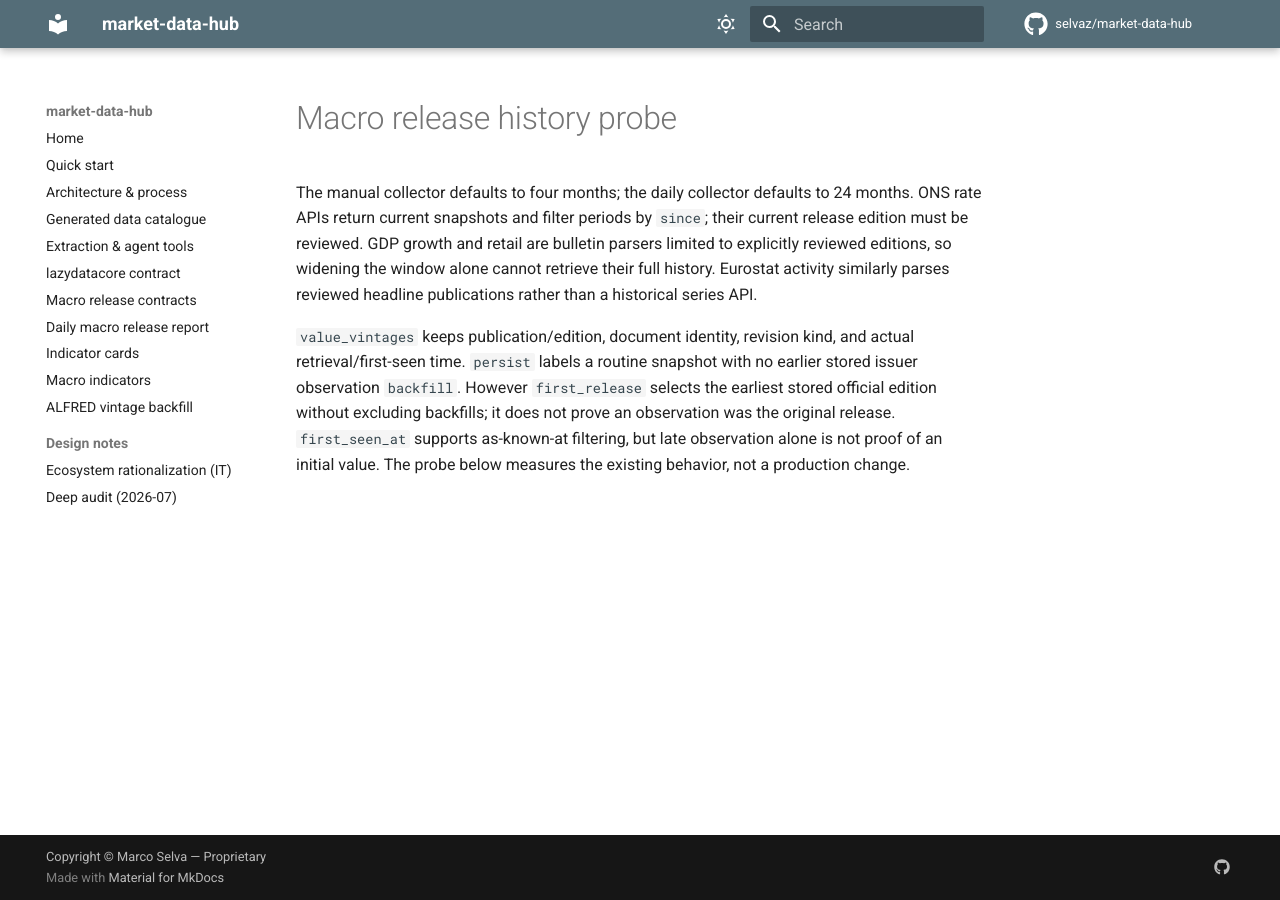
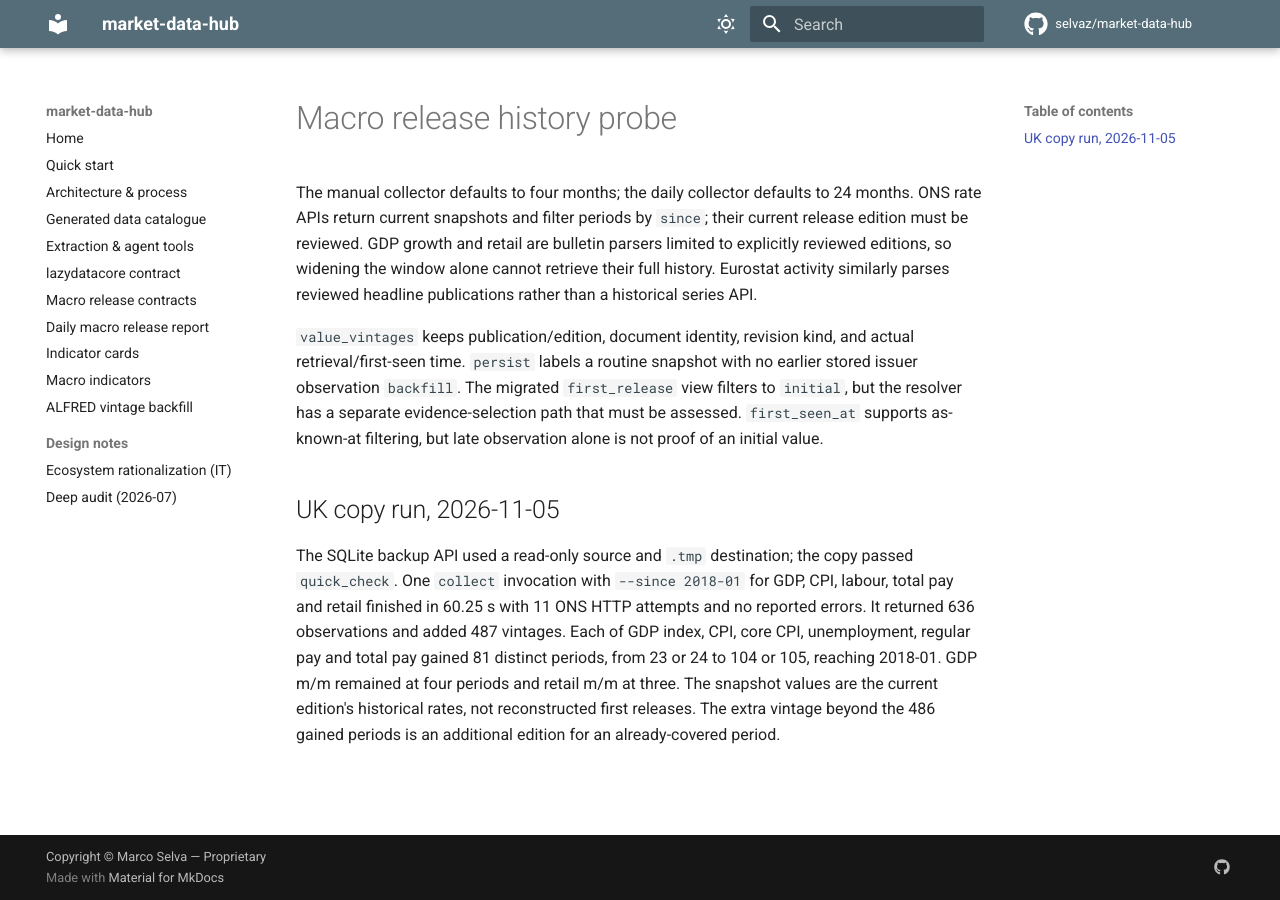
Before and after one commit to selvaz/market-data-hub, an MkDocs documentation site: the page built from docs/macro-backfill-probe.md, in a window 1280 px wide. Built offline with MkDocs 1.6.1 and Material for MkDocs 9.7.7, drawn with Linux system fonts in a browser that asks for light colours; comment, search, counter and statistics services are not loaded.

Commit message:
Record UK macro history copy probe

```diff
--- a/docs/macro-backfill-probe.md
+++ b/docs/macro-backfill-probe.md
@@ -9,8 +9,20 @@ parses reviewed headline publications rather than a historical series API.
 
 `value_vintages` keeps publication/edition, document identity, revision kind,
 and actual retrieval/first-seen time. `persist` labels a routine snapshot with
-no earlier stored issuer observation `backfill`. However `first_release`
-selects the earliest stored official edition without excluding backfills; it
-does not prove an observation was the original release. `first_seen_at` supports
-as-known-at filtering, but late observation alone is not proof of an initial
-value. The probe below measures the existing behavior, not a production change.
+no earlier stored issuer observation `backfill`. The migrated `first_release`
+view filters to `initial`, but the resolver has a separate evidence-selection
+path that must be assessed. `first_seen_at` supports as-known-at filtering,
+but late observation alone is not proof of an initial value.
+
+## UK copy run, 2026-11-05
+
+The SQLite backup API used a read-only source and `.tmp` destination; the
+copy passed `quick_check`. One `collect` invocation with `--since 2018-01`
+for GDP, CPI, labour, total pay and retail finished in 60.25 s with 11 ONS
+HTTP attempts and no reported errors. It returned 636 observations and added
+487 vintages. Each of GDP index, CPI, core CPI, unemployment, regular pay and
+total pay gained 81 distinct periods, from 23 or 24 to 104 or 105, reaching
+2018-01. GDP m/m remained at four periods and retail m/m at three. The
+snapshot values are the current edition's historical rates, not reconstructed
+first releases. The extra vintage beyond the 486 gained periods is an
+additional edition for an already-covered period.
```
